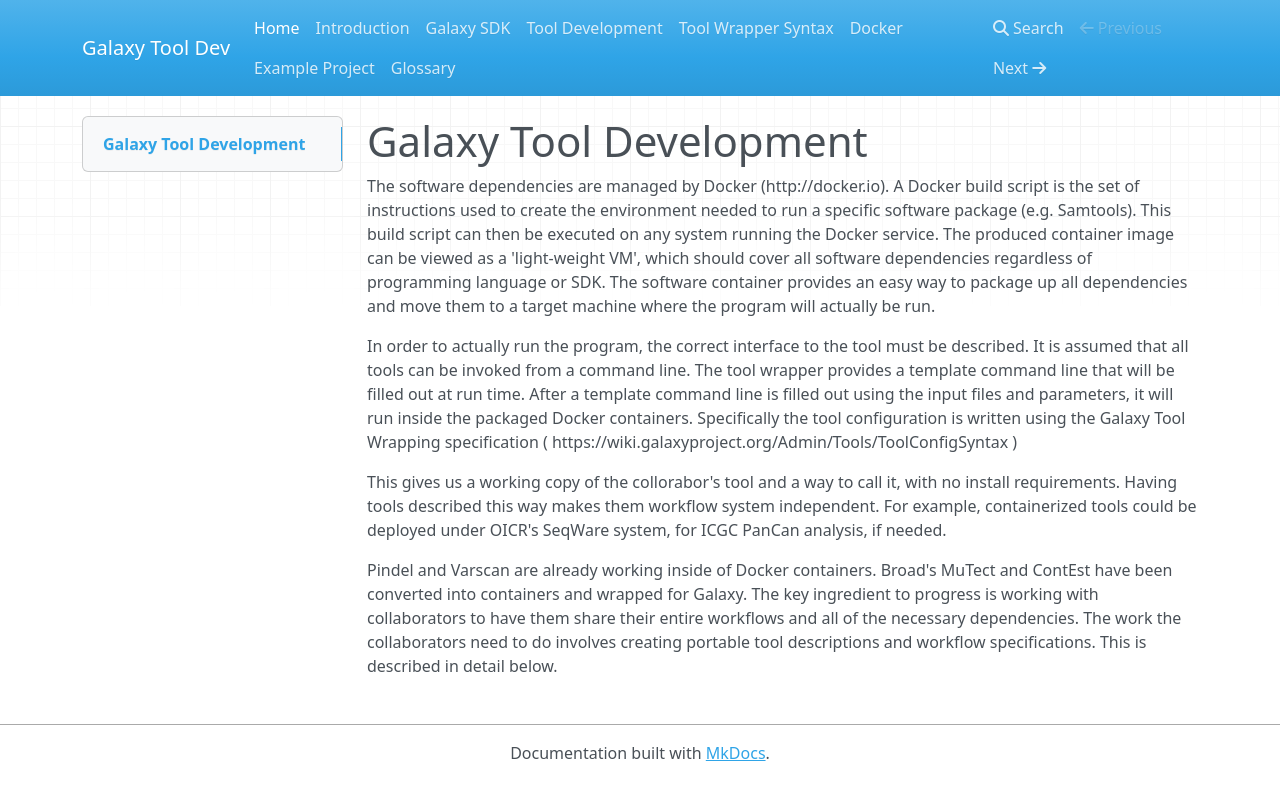
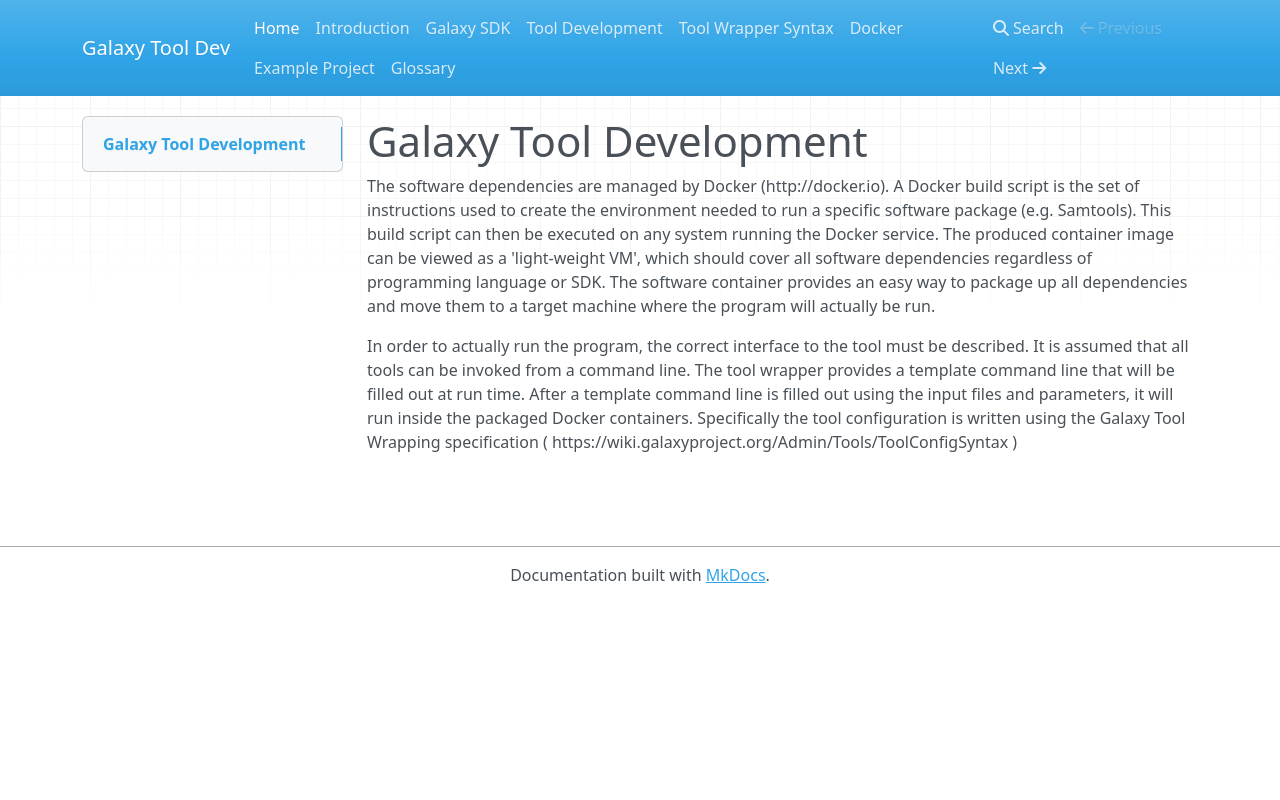
Before and after one commit to kellrott/galaxy-tooldev-docs, an MkDocs documentation site: the page built from docs/index.md, in a window 1280 px wide. Shown: the top 800 px of the page. Built offline with MkDocs 1.6.1, drawn with Linux system fonts in a browser that asks for light colours; nearby versions of some CDN libraries; old or Windows-style settings are respelled for this version of MkDocs.

Commit message:
Removing extra paragraphs from the introduction

```diff
--- a/docs/index.md
+++ b/docs/index.md
@@ -7,7 +7,3 @@
 The software dependencies are managed by Docker (http://docker.io). A Docker build script is the set of instructions used to create the environment needed to run a specific software package (e.g. Samtools).  This build script can then be executed on any system running the Docker service.  The produced container image can be viewed as a 'light-weight VM', which should cover all software dependencies regardless of programming language or SDK. The software container provides an easy way to package up all dependencies and move them to a target machine where the program will actually be run.
 
 In order to actually run the program, the correct interface to the tool must be described. It is assumed that all tools can be invoked from a command line. The tool wrapper provides a template command line that will be filled out at run time. After a template command line is filled out using the input files and parameters, it will run inside the packaged Docker containers. Specifically the tool configuration is written using the Galaxy Tool Wrapping specification ( https://wiki.galaxyproject.org/Admin/Tools/ToolConfigSyntax )
-
-This gives us a working copy of the collorabor's tool and a way to call it, with no install requirements. Having tools described this way makes them workflow system independent. For example, containerized tools could be deployed under OICR's SeqWare system, for ICGC PanCan analysis, if needed.
-
-Pindel and Varscan are already working inside of Docker containers.  Broad's MuTect and ContEst have been converted into containers and wrapped for Galaxy. The key ingredient to progress is working with collaborators to have them share their entire workflows and all of the necessary dependencies.  The work the collaborators need to do involves creating portable tool descriptions and workflow specifications.  This is described in detail below.
```
